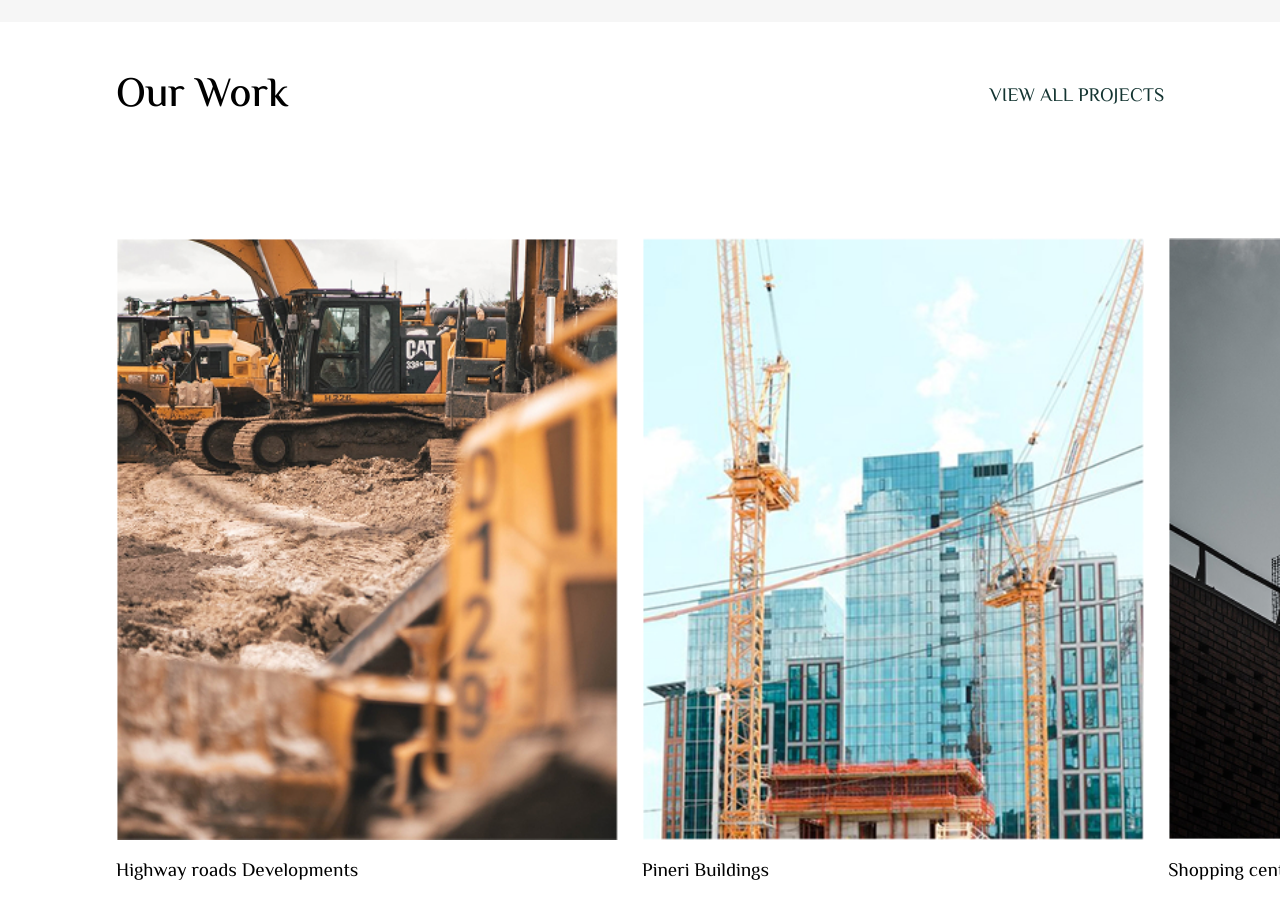
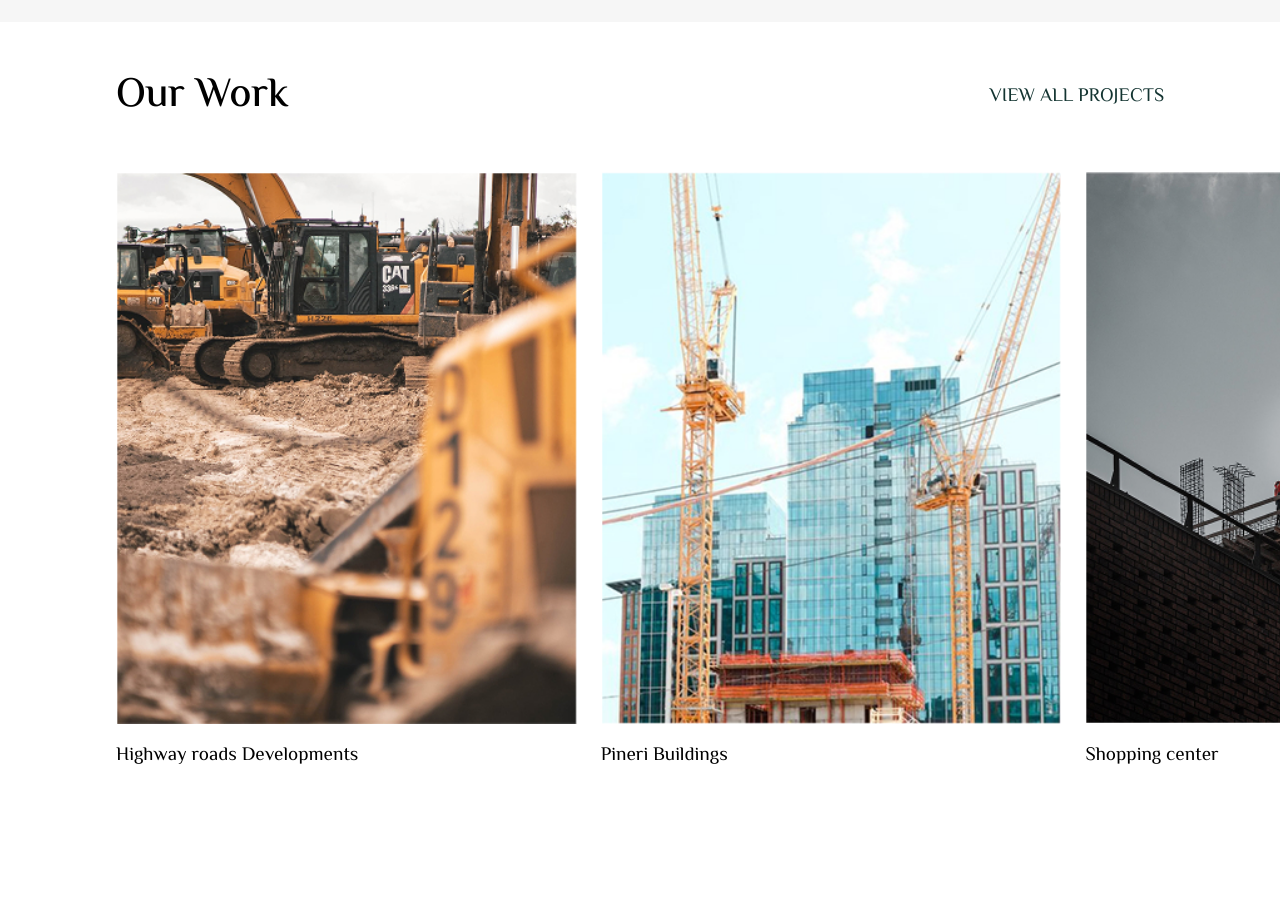
Before and after one commit to adeyemi223/Perineal-Reconstruction, a Next.js app: page / in a window 1280 px wide. Shown: the part 2060-2978 px from the top of the page. Built offline with nearby package versions, Linux system fonts and the light colour scheme.

Commit message:
clamp funtion added to horizontal item con

```diff
--- a/app/globals.css
+++ b/app/globals.css
@@ -397,26 +397,25 @@ select {
 /*=============== horizontal scroll section =============== */
 .section {
   position: relative;
-  height: 100vh;
+  height: clamp(420px, calc(100dvh - 0px), 900px);
   overflow: hidden;
-  padding-left: 7.244rem; /* keep your left inset */
+  padding-left: 7.244rem;
 }
 
 .container {
-  /* padding-top: 1em; */
+  padding-top: 2em;
   display: flex;
   align-items: center;
   gap: 1.5em;
   height: 100%;
-  padding-right: 7.244rem; /* ensures last card slides fully in */
+  padding-right: 7.244rem;
 }
 
 .item {
   position: relative; /* needed so arrow can anchor top-right */
   flex: 0 0 auto;
-  width: 100%;
-  max-width: 502.19px;
-  height: 602.62px;
+  width: clamp(240px, 36vw, 520px);
+  height: 100%;
   padding-top: 1em;
 }
 
@@ -424,7 +423,6 @@ select {
   width: 100%;
   height: 100%;
   object-fit: cover;
-  display: block; /* avoid unexpected gaps */
 }
 
 .home {
@@ -432,7 +430,7 @@ select {
 }
 
 .hover:hover {
-  transform: translateY(20px);
+  transform: translateY(30px);
   transition: transform 0.5s ease;
   cursor: pointer;
   will-change: transform;
@@ -448,14 +446,14 @@ select {
 /* ---------- Arrow badge ---------- */
 .arrow {
   position: absolute;
-  top: 30px; /* stick 10px from top */
-  right: 20px; /* stick 10px from right */
+  top: 30px;
+  right: 20px;
   width: 50px;
   height: 50px;
   border: none;
-  border-radius: 9999px; /* pill/circle */
-  background: #f6f6f6c9; /* light bg */
-  color: #111; /* arrow color */
+  border-radius: 9999px;
+  background: #f6f6f6c9;
+  color: #111;
   box-shadow: 0 8px 24px rgba(0, 0, 0, 0.12);
   display: inline-flex;
   align-items: center;
```
